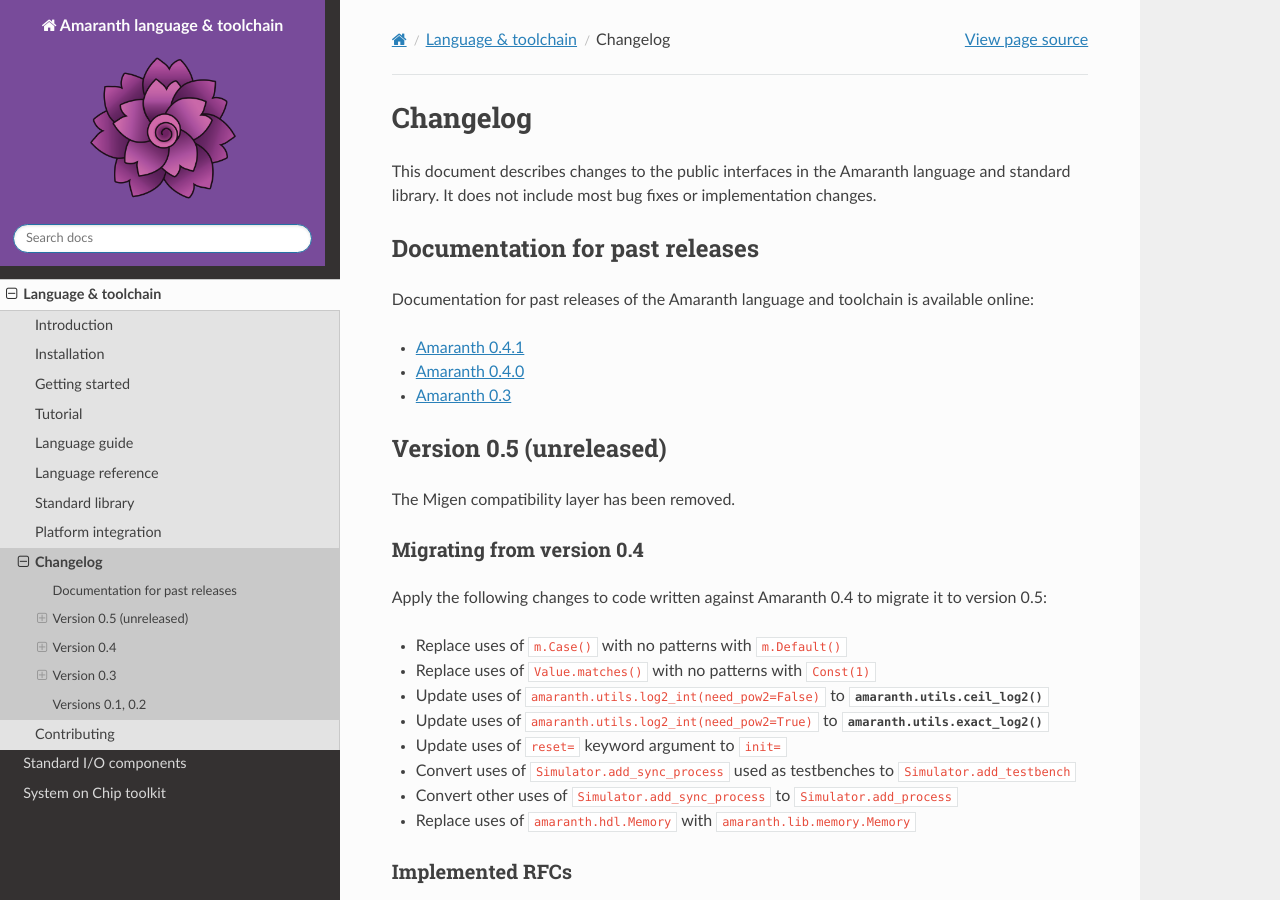
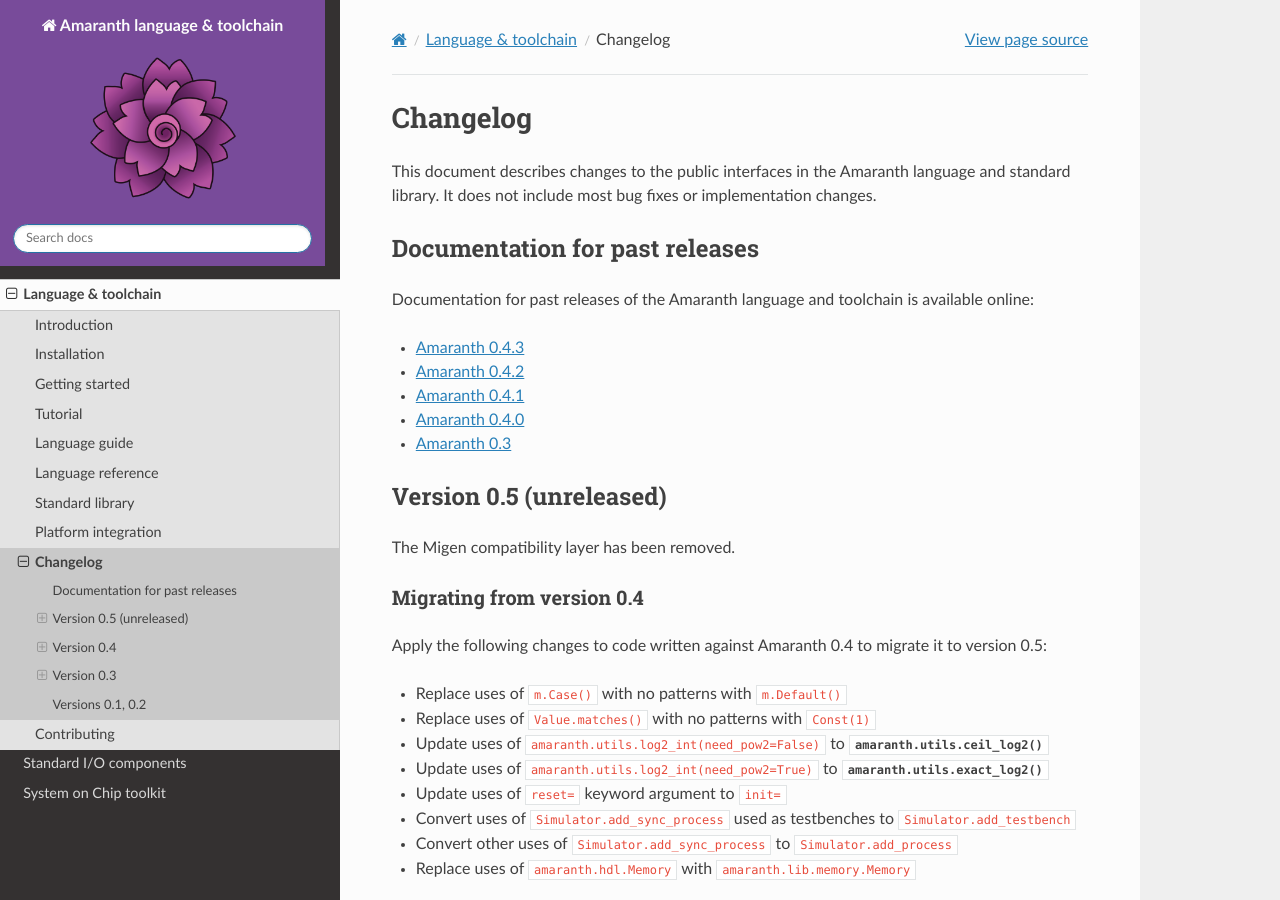
Before and after one commit to amaranth-lang/amaranth, a Sphinx documentation site: the page built from docs/changes.rst, in a window 1280 px wide and 900 px high. Built offline with Sphinx 7.4.7 and the Read the Docs theme 2.0.0, drawn with Linux system fonts in a browser that asks for light colours; pages that are not in the unit, such as notebooks, are missing from menus; the version number could not be read and is left out.

Commit message:
docs: Add more links for past releases.

```diff
--- a/docs/changes.rst
+++ b/docs/changes.rst
@@ -9,6 +9,8 @@ Documentation for past releases
 
 Documentation for past releases of the Amaranth language and toolchain is available online:
 
+* `Amaranth 0.4.3 <https://amaranth-lang.org/docs/amaranth/v0.4.3/>`_
+* `Amaranth 0.4.2 <https://amaranth-lang.org/docs/amaranth/v0.4.2/>`_
 * `Amaranth 0.4.1 <https://amaranth-lang.org/docs/amaranth/v0.4.1/>`_
 * `Amaranth 0.4.0 <https://amaranth-lang.org/docs/amaranth/v0.4.0/>`_
 * `Amaranth 0.3 <https://amaranth-lang.org/docs/amaranth/v0.3/>`_
```
